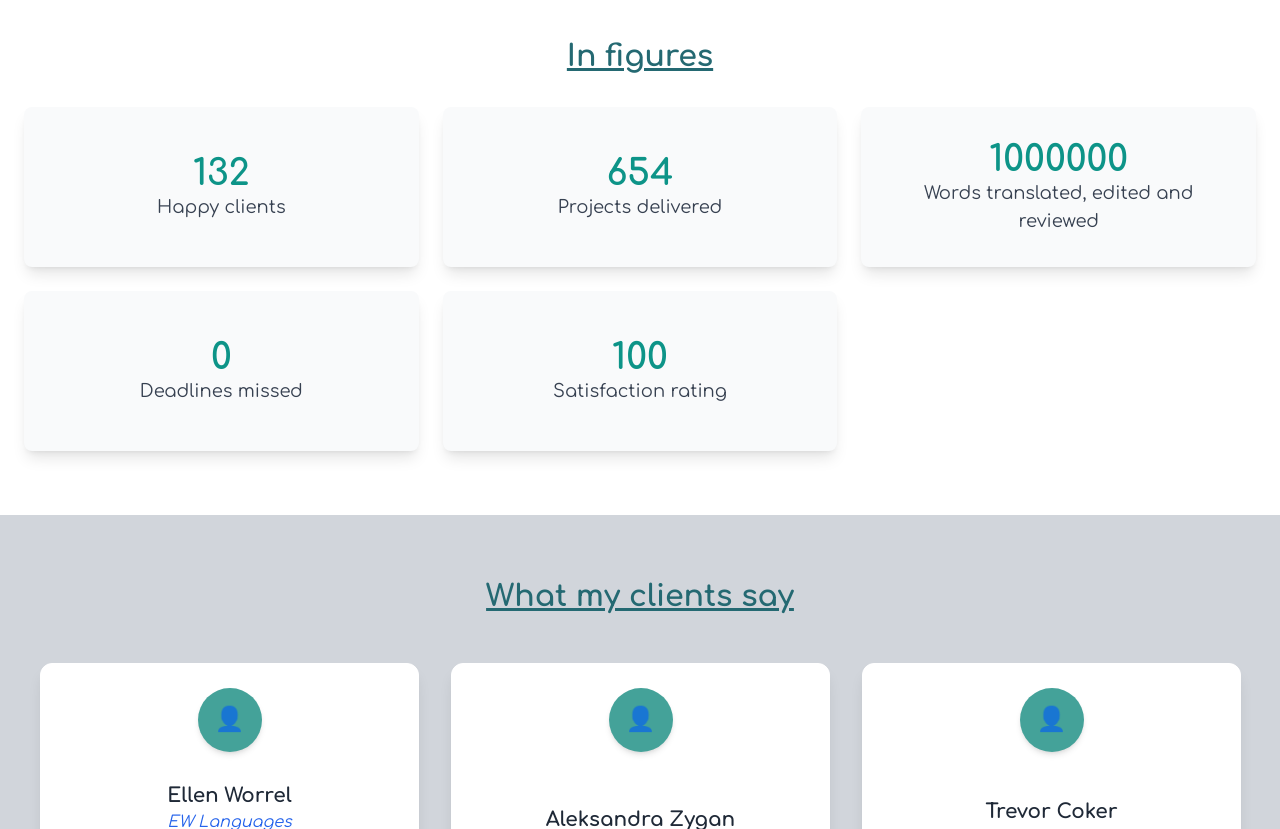
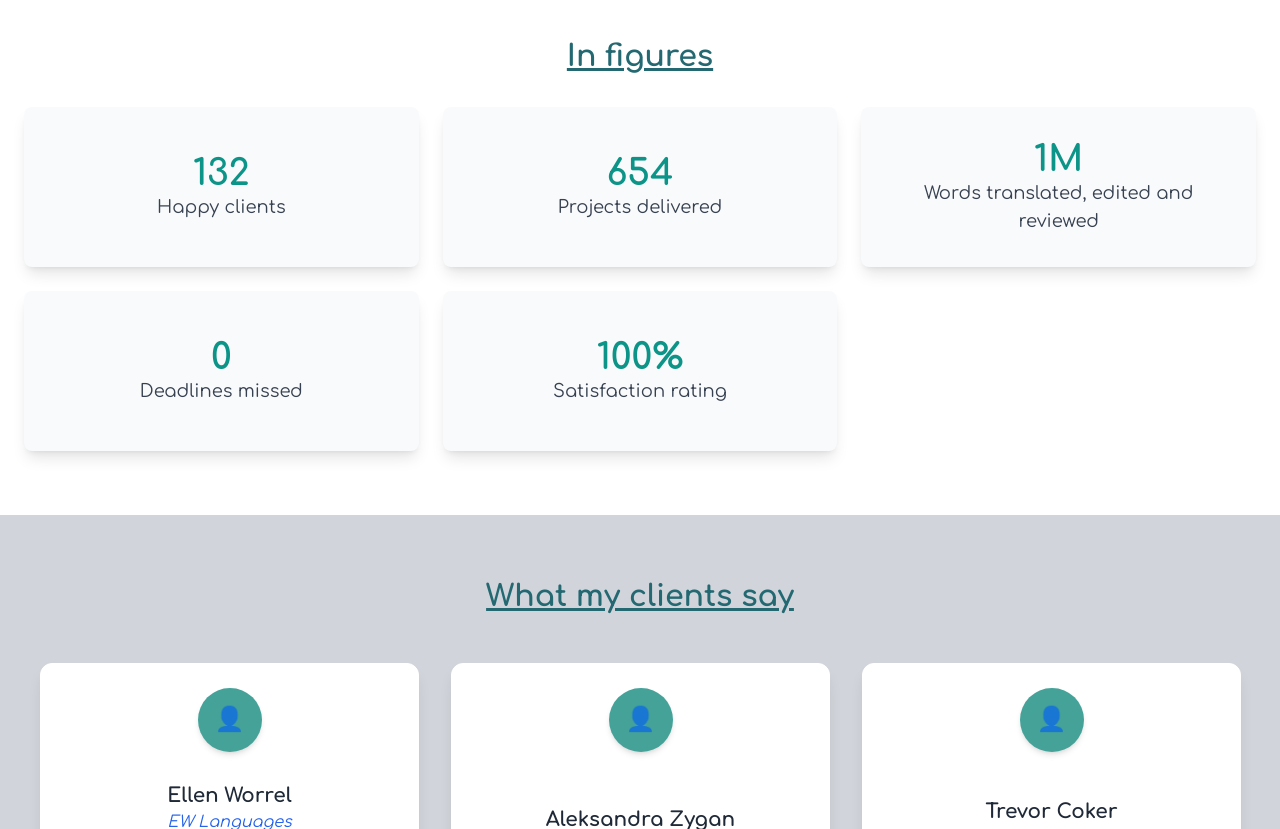
Before and after one commit to Bilel-lefi/luna-portfolio, a React (Vite) app: page / in a window 1280 px wide. Shown: the part 1740-2569 px from the top of the page. Built offline with nearby package versions, Linux system fonts and the light colour scheme.

Commit message:
change figures

```diff
--- a/src/components/CaseStudyCard.jsx
+++ b/src/components/CaseStudyCard.jsx
@@ -5,7 +5,7 @@ function CaseStudyCard({ study, showDetails, onSeeMore, isDesktop }) {
   return (
     <div
       onClick={onSeeMore}
-      className="w-full cursor-pointer bg-gray-100/10 ring-1 ring-gray-900/10 hover:shadow-[#92fff4] rounded-xl overflow-hidden transition-all duration-300 ease-in-out hover:shadow-lg"
+      className="w-full cursor-pointer bg-gray-100/10 ring-1 ring-gray-900/10 hover:shadow-[#e28ac5] rounded-xl overflow-hidden transition-all duration-300 ease-in-out hover:shadow-lg"
     >
       <img
         src={study.images[0]}
--- a/src/components/CaseStudyModal.jsx
+++ b/src/components/CaseStudyModal.jsx
@@ -25,7 +25,7 @@ function CaseStudyModal({ study, onClose }) {
 
         <p>
           <span className="font-semibold text-xl text-primary">
-            words translated :
+            Words translated :
           </span>{" "}
           {study.wordsTranslated}
         </p>
--- a/src/components/Home.jsx
+++ b/src/components/Home.jsx
@@ -12,13 +12,6 @@ const StatsSection = () => {
     { value: 132, label: "Happy clients" },
     { value: 654, label: "Projects delivered" },
     { value: 1000000, label: "Words translated, edited and reviewed" },
-    // { value: 350, label: "Conferences interpreted" },
-
-    // {
-    //   value: 3,
-    //   label:
-    //     "Industry conferences as public speaker Translated novel published",
-    // },
     { value: 0, label: "Deadlines missed" },
     { value: 100, label: "Satisfaction rating" },
   ];
@@ -89,9 +82,16 @@ const StatsSection = () => {
             {/* Card content */}
             <div className="relative z-10 text-center">
               <p className="text-4xl font-semibold text-teal-600">
-                {stat.value}
+                {stats[index].value === 1000000
+                  ? `${
+                      stat.value >= 1000000 ? "1M" : stat.value.toLocaleString()
+                    }`
+                  : stats[index].value === 100
+                  ? `${stat.value >= 100 ? "100%" : `${stat.value}%`}`
+                  : stat.value}
                 {stat.value < stats[index].value && "+"}
               </p>
+
               <p className="text-lg text-gray-700">{stat.label}</p>
             </div>
           </motion.div>
@@ -132,7 +132,7 @@ const Home = () => {
                 transition={{ duration: 1 }}
               >
                 <div className="flex items-center justify-center">
-                  <h1 className="text-tertiary pb-4 text-4xl md:text-6xl font-bold whitespace-nowrap border-r-4 border-white pr-4 animate-typewriter overflow-hidden">
+                  <h1 className="text-tertiary pb-4 text-4xl md:text-6xl font-bold whitespace-nowrap border-r-4 border-white  animate-typewriter overflow-hidden">
                     Hi! I'm Luna{" "}
                   </h1>
                 </div>
```
